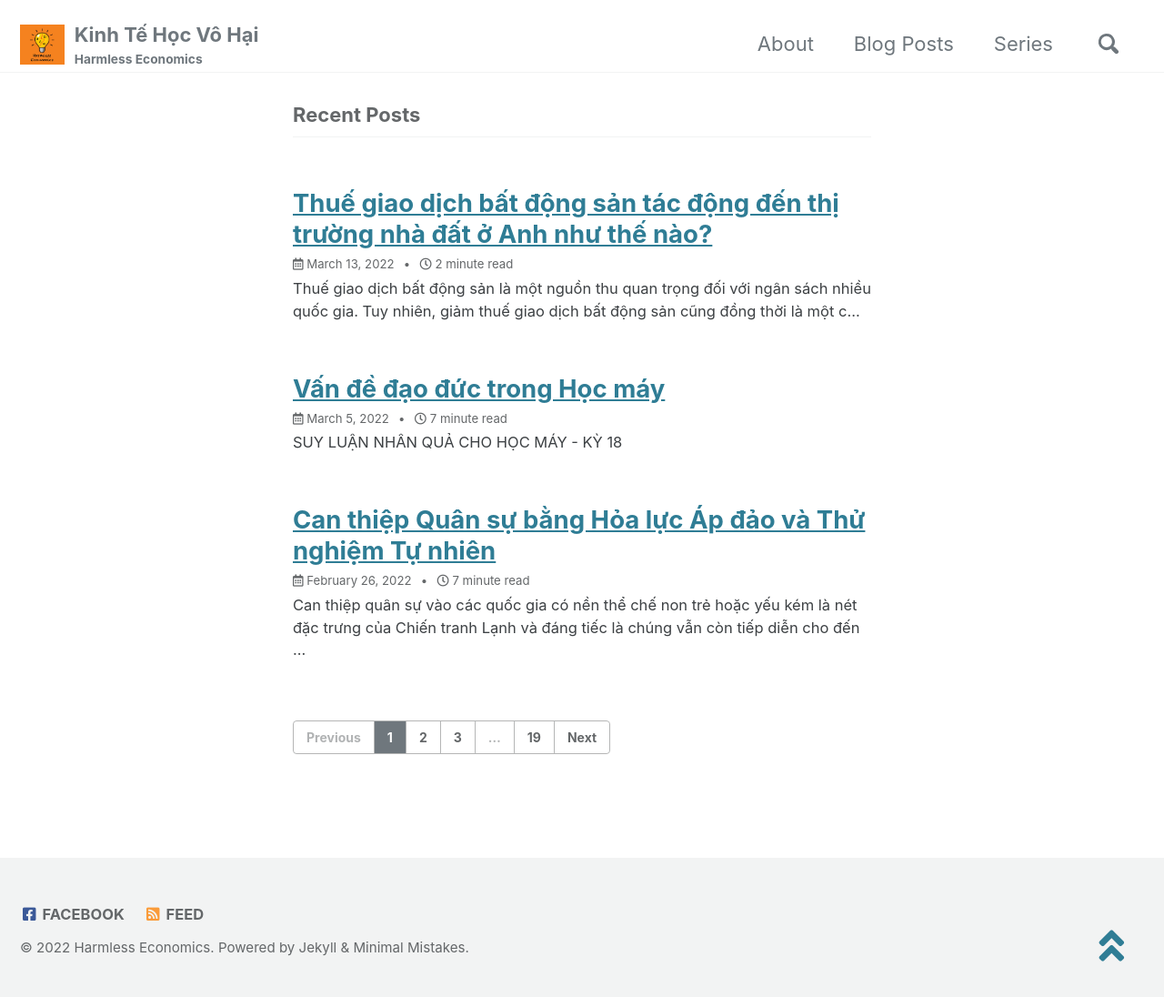
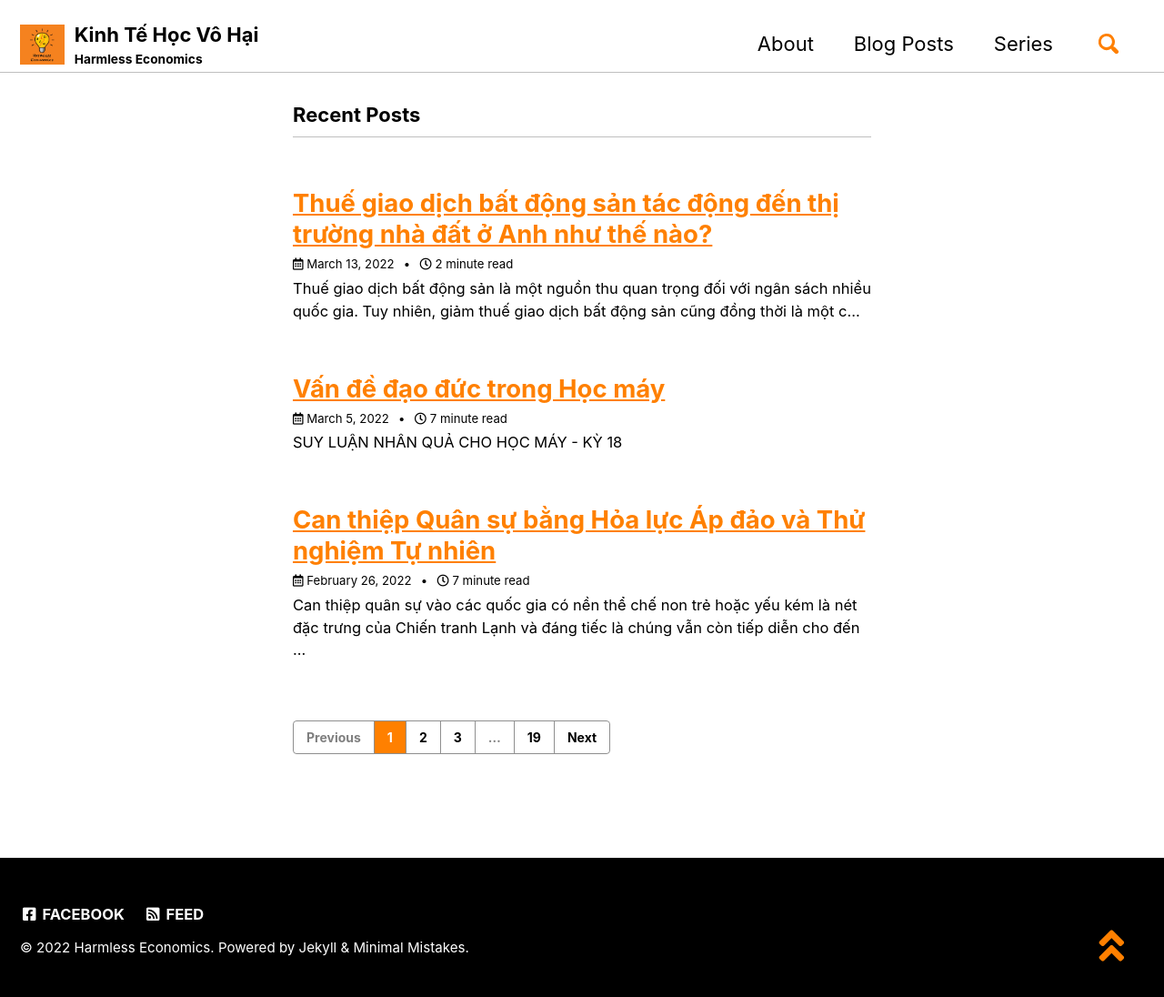
Before and after one commit to kinhtehocvohai/kinhtehocvohai.github.io, a Jekyll site: the page built from index.html, in a window 1280 px wide and 1098 px high. Shown: the whole window at 91% size. Built offline with Jekyll 4.4.1, drawn with Linux system fonts in a browser that asks for light colours; cached includes are drawn as plain includes; the list of posts is cut into pages by our own code.

Commit message:
Update _config.yml

```diff
--- a/_config.yml
+++ b/_config.yml
@@ -12,7 +12,7 @@
 
 # theme                  : "minimal-mistakes-jekyll"
 # remote_theme           : "mmistakes/minimal-mistakes"
-minimal_mistakes_skin    : "default"  # "dark" # "air", "aqua", "contrast", "dark", "dirt", "neon", "mint", "plum", "sunrise"
+minimal_mistakes_skin    : "contrast"  # "dark" # "air", "aqua", "contrast", "dark", "dirt", "neon", "mint", "plum", "sunrise"
 
 # Site Settings
 locale                   : "vn-VN"
```
